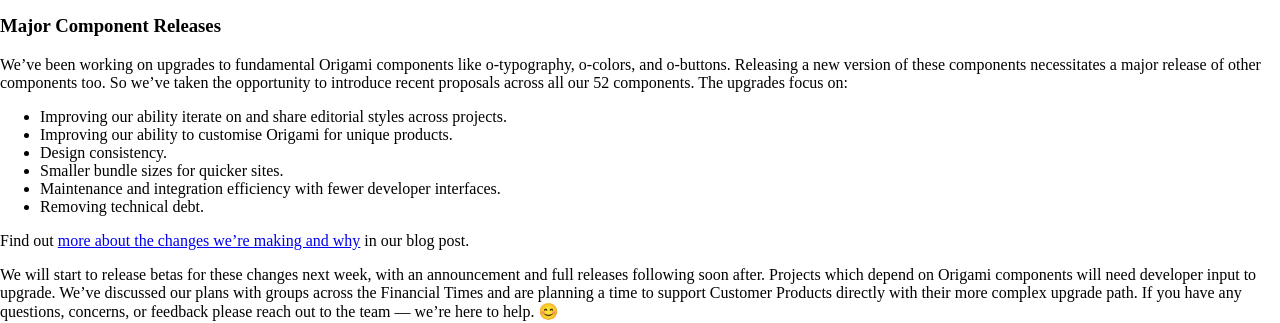
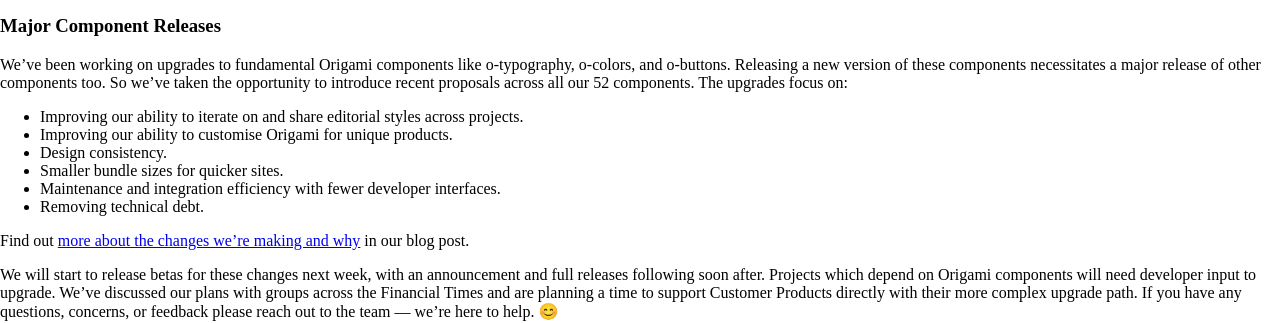
Before and after one commit to Financial-Times/origami-website, a Jekyll site: the page built from _posts/2019-10-31-newsletter.md, in a window 1280 px wide. Shown: the part 398-721 px from the top of the page. Built offline with Jekyll 4.4.1, drawn with Linux system fonts in a browser that asks for light colours; a style sheet for code colours, icons or effects is not loaded.

```diff
--- a/_posts/2019-10-31-newsletter.md
+++ b/_posts/2019-10-31-newsletter.md
@@ -20,7 +20,7 @@ These are some of the bigger things we've done over the last three months since
 
 We've been working on upgrades to fundamental Origami components like o-typography, o-colors, and o-buttons. Releasing a new version of these components necessitates a major release of other components too. So we've taken the opportunity to introduce recent proposals across all our 52 components. The upgrades focus on:
 
-- Improving our ability iterate on and share editorial styles across projects.
+- Improving our ability to iterate on and share editorial styles across projects.
 - Improving our ability to customise Origami for unique products.
 - Design consistency.
 - Smaller bundle sizes for quicker sites.
```
